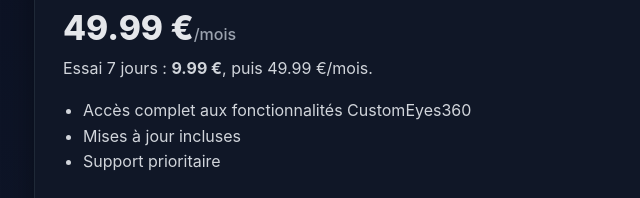
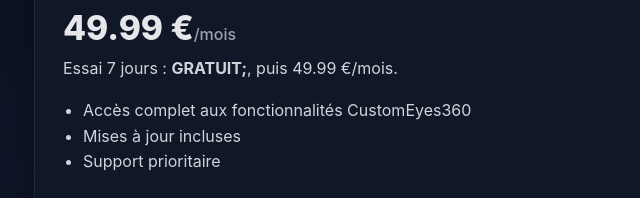
Before and after one commit to contactcustomeyes360-glitch/customeyes, a plain HTML site: page paddle/pricing.html in a window 1280 px wide. Shown: the part 321-519 px from the top of the page, 226-866 px from the left. Drawn offline with Linux system fonts and the light colour scheme; a script that the page names is missing.

Commit message:
Update trial price to 'GRATUIT' for 7 days

```diff
--- a/paddle/pricing.html
+++ b/paddle/pricing.html
@@ -39,7 +39,7 @@
       <h2 class="plan">Abonnement Pro</h2>
 
       <p class="price">49.99 &euro;<small>/mois</small></p>
-      <p class="trial">Essai 7 jours : <strong>9.99 &euro;</strong>, puis 49.99 &euro;/mois.</p>
+      <p class="trial">Essai 7 jours : <strong>GRATUIT;</strong>, puis 49.99 &euro;/mois.</p>
 
       <ul>
         <li>Accès complet aux fonctionnalités CustomEyes360</li>
```
